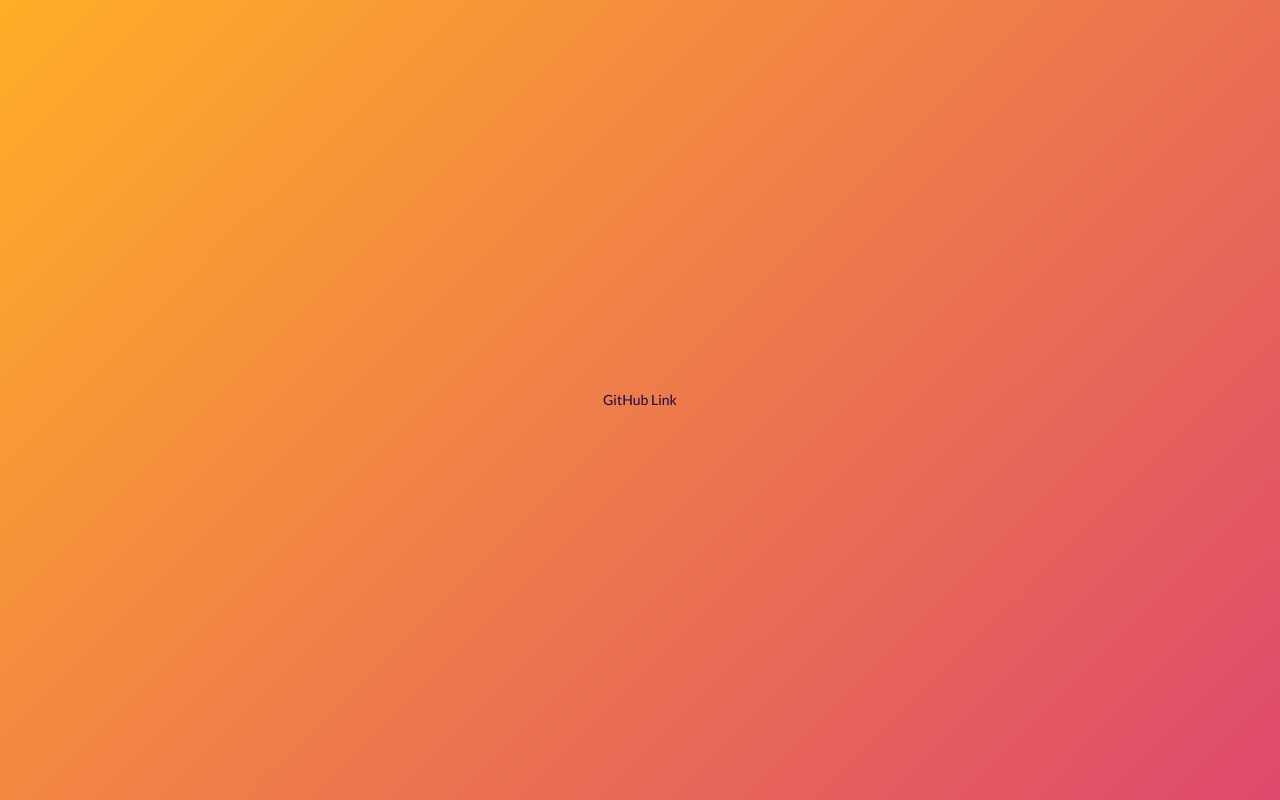
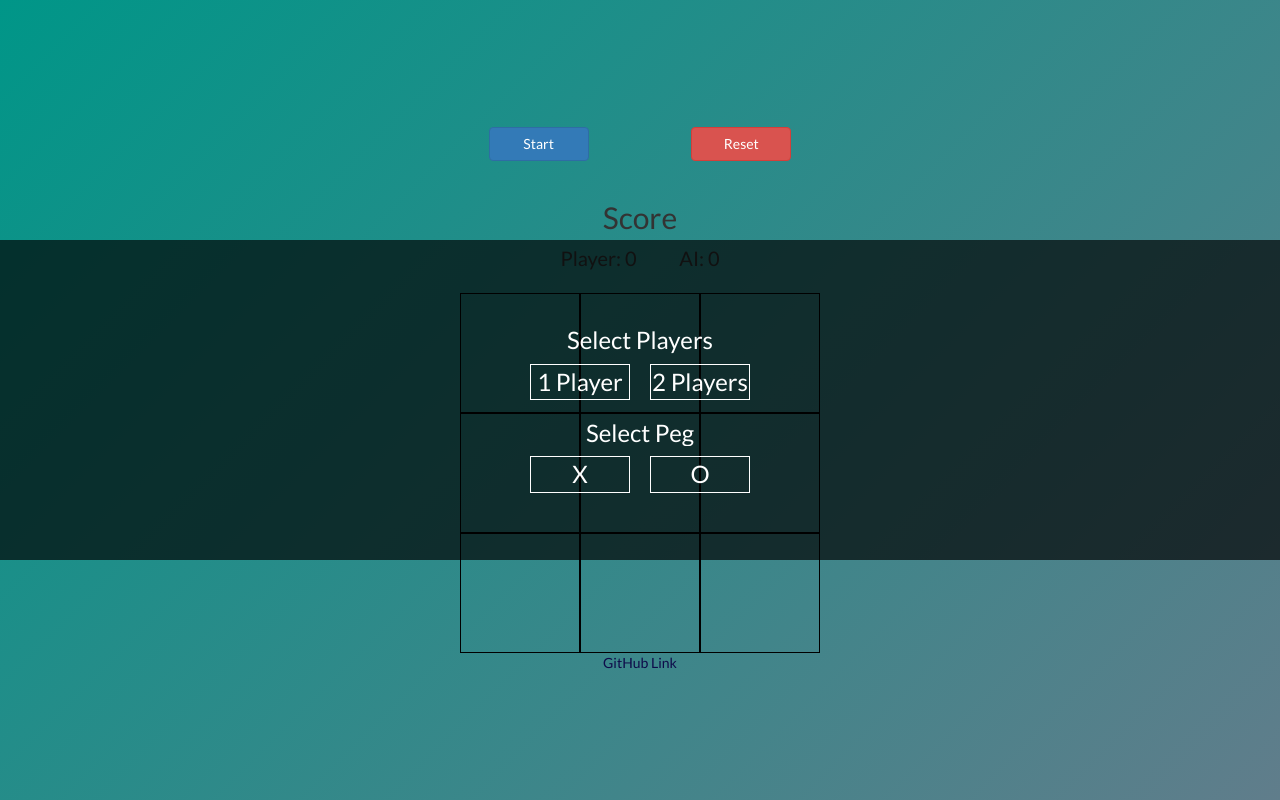
Before and after one commit to jaykch/tic-tac-toe, a plain HTML site: page index.html in a window 1280 px wide. Drawn offline with nearby package versions, Linux system fonts and the light colour scheme.

Commit message:
Finished the view of the app

```diff
--- a/index.html
+++ b/index.html
@@ -16,28 +16,39 @@
         @import url('https://fonts.googleapis.com/css?family=Lato');
 
         * {
-            font-family: 'Lato', sans-serif;
             -webkit-transition: all 0.7s ease;
             -moz-transition: all 0.7s ease;
             -ms-transition: all 0.7s ease;
             -o-transition: all 0.7s ease;
             transition: all 0.7s ease;
+            overflow: hidden;
+            font-family: 'Lato', sans-serif;
+        }
+
+        body {
+            background: rgb(255, 174, 39);
+            background: -moz-linear-gradient(-45deg, #009688 0%, #607D8B 100%);
+            background: -webkit-gradient(linear, left top, right bottom, color-stop(0%, #009688), color-stop(100%, #607D8B));
+            background: -webkit-linear-gradient(-45deg, #009688 0%, #607D8B 100%);
+            background: -o-linear-gradient(-45deg, #009688 0%, #607D8B 100%);
+            background: -ms-linear-gradient(-45deg, #009688 0%, #607D8B 100%);
+            background: linear-gradient(135deg, #009688 0%, #607D8B 100%);
         }
 
         .app {
+            background: rgb(255, 174, 39);
+            background: -moz-linear-gradient(-45deg, #009688 0%, #607D8B 100%);
+            background: -webkit-gradient(linear, left top, right bottom, color-stop(0%, #009688), color-stop(100%, #607D8B));
+            background: -webkit-linear-gradient(-45deg, #009688 0%, #607D8B 100%);
+            background: -o-linear-gradient(-45deg, #009688 0%, #607D8B 100%);
+            background: -ms-linear-gradient(-45deg, #009688 0%, #607D8B 100%);
+            background: linear-gradient(135deg, #009688 0%, #607D8B 100%);
             display: flex;
             flex-flow: column nowrap;
             justify-content: center;
             align-items: center;
             height: 100vh;
             width: 100vw;
-            background: rgb(255, 174, 39);
-            background: -moz-linear-gradient(-45deg, rgba(255, 174, 39, 1) 0%, rgba(222, 73, 109, 1) 100%);
-            background: -webkit-gradient(linear, left top, right bottom, color-stop(0%, rgba(255, 174, 39, 1)), color-stop(100%, rgba(222, 73, 109, 1)));
-            background: -webkit-linear-gradient(-45deg, rgba(255, 174, 39, 1) 0%, rgba(222, 73, 109, 1) 100%);
-            background: -o-linear-gradient(-45deg, rgba(255, 174, 39, 1) 0%, rgba(222, 73, 109, 1) 100%);
-            background: -ms-linear-gradient(-45deg, rgba(255, 174, 39, 1) 0%, rgba(222, 73, 109, 1) 100%);
-            background: linear-gradient(135deg, rgba(255, 174, 39, 1) 0%, rgba(222, 73, 109, 1) 100%);
             filter: progid:DXImageTransform.Microsoft.gradient(startColorstr='#ffae27', endColorstr='#de496d', GradientType=1);
         }
 
@@ -59,16 +70,141 @@
             text-decoration: none;
         }
 
+        .grid-cell {
+            width: 15vh;
+            height: 15vh;
+            border: 1px black solid;
+        }
+
+        .grid {
+            display: flex;
+            flex-flow: column nowrap;
+        }
+
+        .grid-block {
+            display: flex;
+            flex-flow: row nowrap;
+        }
+
+        .score > span {
+            font-size: 20px;
+            margin: 0 20px;
+        }
+
+        .score {
+            margin: 20px;
+        }
+
+        .btn {
+            width: 100px;
+        }
+
+        .selectors-container {
+            width: 100%;
+            background: rgba(0, 0, 0, 0.67);
+            position: absolute;
+            height: 40vh;
+        }
+
+        .selectors {
+            width: 100%;
+            height: 100%;
+            display: flex;
+            flex-flow: column nowrap;
+            justify-content: center;
+            align-items: center;
+        }
+
+        .selectors * {
+            color: white;
+        }
+
+        .selectors a {
+            min-width: 100px;
+            border: 1px white solid;
+            min-height: 3vh;
+            display: block;
+            font-size: x-large;
+            margin: 0 10px;
+        }
+
+        .selectors a:hover{
+            color: white;
+            opacity: 0.5;
+            cursor: pointer;
+            margin: 0 20px;
+        }
+
+        .selector{
+            display: flex;
+            flex-flow: column nowrap;
+            justify-content: center;
+            align-items: center;
+        }
+
+        .selector .buttons{
+            display: flex;
+            justify-content: center;
+            align-items: center;
+            text-align: center;
+        }
+
+        .btn{
+            margin: 0 50px;
+        }
+
     </style>
 </head>
 <body>
 <div class="app">
-    <div>
+    <div class="selectors-container">
+        <div class="selectors">
+            <div class="player selector">
+                <h3>Select Players</h3>
+                <div class="buttons">
+                    <a id="player-selector">1 Player</a>
+                    <a id="ai-selector">2 Players</a>
+                </div>
+            </div>
+            <div class="peg selector">
+                <h3>Select Peg</h3>
+                <div class="buttons">
+                    <a id="x-selector">X</a>
+                    <a id="o-selector">O</a>
+                </div>
+            </div>
+        </div>
 
+    </div>
+    <div class="controls">
+        <button id="start" class="btn btn-primary">Start</button>
+        <button id="reset" class="btn btn-danger">Reset</button>
+    </div>
+    <div class="score text-center">
+        <h2>Score</h2>
+        <span id="player1-score">Player: 0</span>
+        <span id="player2-score">AI: 0</span>
+    </div>
+    <div class="grid ">
+        <div class="grid-block">
+            <div class="grid-cell"></div>
+            <div class="grid-cell"></div>
+            <div class="grid-cell"></div>
+        </div>
+        <div class="grid-block">
+            <div class="grid-cell"></div>
+            <div class="grid-cell"></div>
+            <div class="grid-cell"></div>
+        </div>
+        <div class="grid-block">
+            <div class="grid-cell"></div>
+            <div class="grid-cell"></div>
+            <div class="grid-cell"></div>
+        </div>
     </div>
     <div class="row">
         <footer class="text-center">
-            <a href="https://github.com/jaykch/pomodoro-clock" target="_blank">GitHub Link</a>
+            <a href="https://github.com/jaykch/tic-tac-toe" target="_blank">GitHub Link</a>
         </footer>
     </div>
 </div>
```
